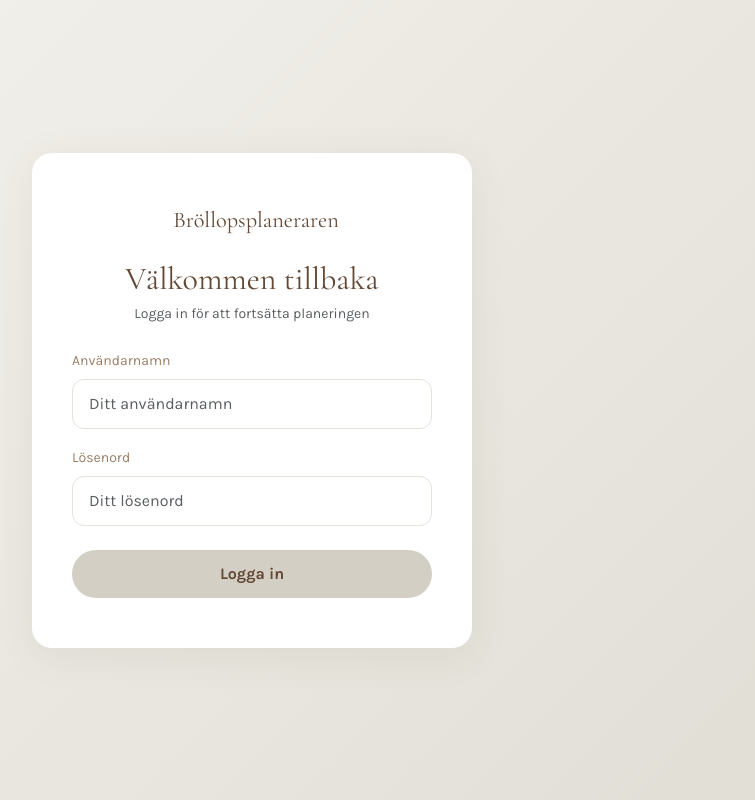
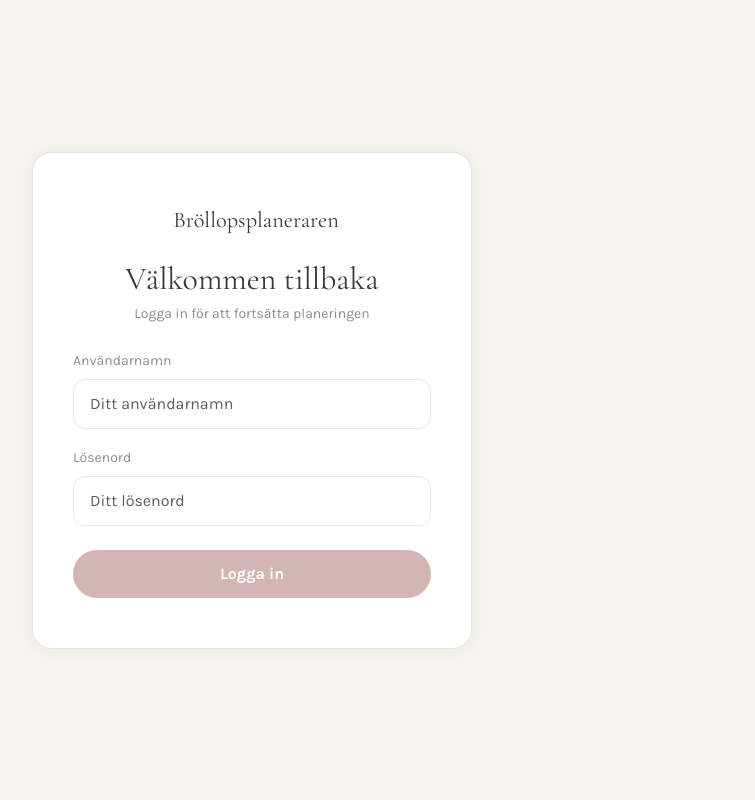
Before and after one commit to studiomonira-stack/Wedding-planner, a Django app: page /login/ in a window 1280 px wide. Shown: the whole page, without its empty margins (388-1143 px from the left). Run offline with Django 5.2, Linux system fonts and the light colour scheme.

Commit message:
Update login.html

```diff
--- a/accounts/templates/accounts/login.html
+++ b/accounts/templates/accounts/login.html
@@ -20,17 +20,17 @@
     <link href="https://fonts.googleapis.com/css2?family=Cormorant+Garamond:wght@400;600&family=Karla:wght@400;700&display=swap" rel="stylesheet">
     <style>
         :root {
-            --bg: #DFDDD4;
-            --primary: #C7BDAE;
-            --hover: #B4A390;
-            --text-light: #997D64;
-            --text-dark: #634935;
-            --white: #ffffff;
-            --border: #e5e3dc;
+            --white: #FFFFFF;
+            --blush: #F5EBEB;
+            --rose: #D4B5B5;
+            --rose-dark: #B89595;
+            --text: #3A3A3A;
+            --text-light: #8C8C8C;
+            --border: #E8E5E0;
         }
         body {
             font-family: 'Karla', sans-serif;
-            background: linear-gradient(135deg, #F5F3EE 0%, #DFDDD4 100%);
+            background: #F5F3EE;
             min-height: 100vh;
             display: flex;
             align-items: center;
@@ -38,49 +38,62 @@
         }
         h1, h2 {
             font-family: 'Cormorant Garamond', serif;
-            color: var(--text-dark);
+            color: var(--text);
         }
         .login-card {
             background: var(--white);
             border-radius: 20px;
             padding: 50px 40px;
-            box-shadow: 0 8px 40px rgba(99,73,53,0.08);
+            box-shadow: 0 2px 16px rgba(0,0,0,0.04);
+            border: 1px solid var(--border);
             width: 100%;
             max-width: 440px;
         }
         .btn-primary {
-            background: #D4CFC4;
+            background: var(--rose);
             border: none;
             padding: 12px;
             border-radius: 30px;
             font-weight: 600;
             width: 100%;
-            color: var(--text-dark);
+            color: white;
+            transition: all 0.3s ease;
         }
         .btn-primary:hover {
-            background: var(--hover);
+            background: var(--rose-dark);
+            transform: translateY(-2px);
             color: white;
         }
         .form-control {
             border-radius: 12px;
             padding: 12px 16px;
             border: 1px solid var(--border);
+            font-family: 'Karla', sans-serif;
         }
         .form-control:focus {
-            border-color: var(--hover);
-            box-shadow: 0 0 0 0.2rem rgba(180,163,144,0.25);
+            border-color: var(--rose);
+            box-shadow: 0 0 0 0.2rem rgba(212,181,181,0.25);
         }
         a {
-            color: var(--text-light);
+            color: var(--rose);
+            text-decoration: none;
         }
         a:hover {
-            color: var(--text-dark);
+            color: var(--rose-dark);
         }
         .navbar-brand {
             font-family: 'Cormorant Garamond', serif;
             font-size: 1.4rem;
-            color: var(--text-dark);
+            color: var(--text);
             text-decoration: none;
+        }
+        .text-muted {
+            color: var(--text-light) !important;
+        }
+        .alert-danger {
+            background: #F5EBEB;
+            border-color: #D4B5B5;
+            color: #3A3A3A;
         }
     </style>
 </head>
```
